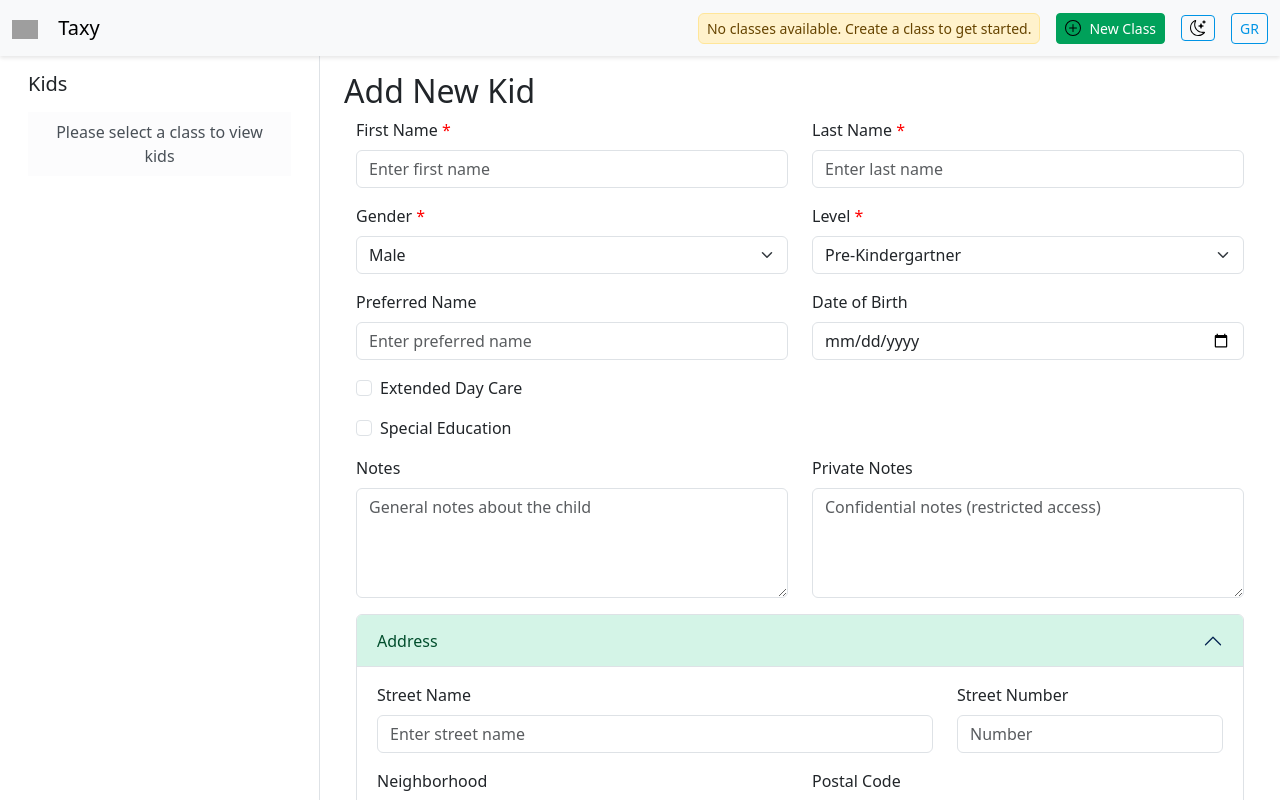
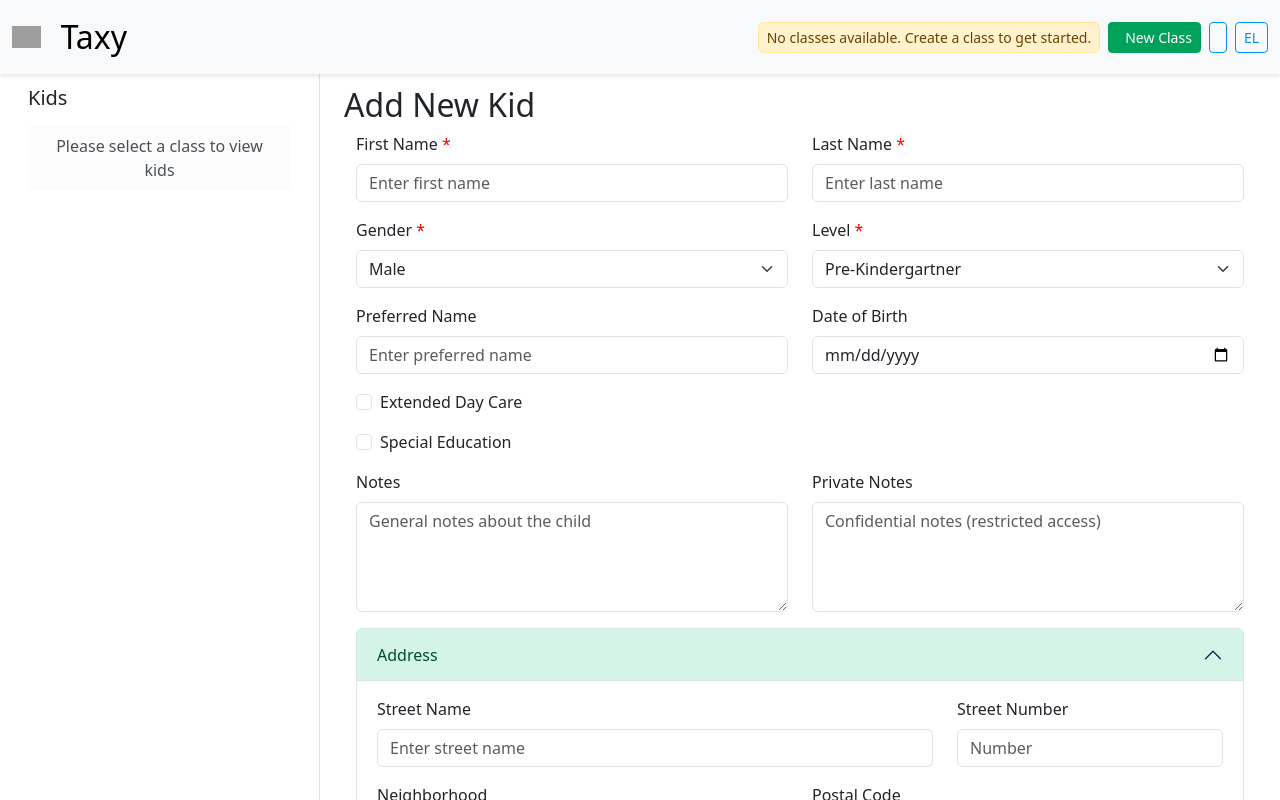
Before and after one commit to yannisf/taxy, a React (Vite) app: page /kids/add in a window 1280 px wide. Shown: the top 800 px of the page. Built offline with nearby package versions, Linux system fonts and the light colour scheme; grey boxes are pictures that could not be loaded.

Commit message:
Small improvements

```diff
--- a/src/App.css
+++ b/src/App.css
@@ -1,117 +1,3 @@
-#root {
-  max-width: 1280px;
-  margin: 0 auto;
-  padding: 2rem;
-  text-align: center;
+.content-container {
+  padding-top: 70px;
 }
-
-.logo {
-  height: 6em;
-  padding: 1.5em;
-  will-change: filter;
-  transition: filter 300ms;
-}
-.logo:hover {
-  filter: drop-shadow(0 0 2em #646cffaa);
-}
-.logo.react:hover {
-  filter: drop-shadow(0 0 2em #61dafbaa);
-}
-
-@keyframes logo-spin {
-  from {
-    transform: rotate(0deg);
-  }
-  to {
-    transform: rotate(360deg);
-  }
-}
-
-@media (prefers-reduced-motion: no-preference) {
-  a:nth-of-type(2) .logo {
-    animation: logo-spin infinite 20s linear;
-  }
-}
-
-.card {
-  padding: 2em;
-}
-
-.read-the-docs {
-  color: #888;
-}
-
-/* Left Panel Styles */
-.kid-list-item {
-  cursor: pointer;
-}
-
-.kid-list-item:hover {
-  background-color: rgba(0, 0, 0, 0.1) !important;
-}
-
-/* More specific selectors to override Bootstrap */
-.list-group-flush .kid-list-item:hover {
-  background-color: rgba(0, 0, 0, 0.1) !important;
-}
-
-.list-group .list-group-item.kid-list-item:hover {
-  background-color: rgba(0, 0, 0, 0.1) !important;
-}
-
-.kid-name-area {
-  cursor: pointer;
-}
-
-.kid-name-area * {
-  cursor: pointer;
-}
-
-.icon-button {
-  color: #6c757d;
-  border: none !important;
-}
-
-.icon-button:hover {
-  color: #495057;
-  background-color: transparent !important;
-}
-
-.delete-icon:hover {
-  color: #dc3545 !important;
-}
-
-.edit-icon:hover {
-  color: #0d6efd !important;
-}
-
-/* Icon Action Buttons - Consistent styling for all action buttons */
-.icon-action-button {
-  width: 40px;
-  height: 40px;
-  border-radius: 6px;
-  border: 1px solid;
-  transition: all 0.2s ease;
-  position: relative;
-}
-
-.icon-action-button:hover {
-  transform: translateY(-1px);
-  /* Removed box-shadow for clean design */
-}
-
-.icon-action-button:disabled {
-  opacity: 0.6;
-  cursor: not-allowed;
-  transform: none;
-  /* No shadow needed */
-}
-
-/* Ensure smooth transitions */
-.icon-button {
-  transition: color 0.2s ease;
-}
-
-.kid-list-item {
-  transition: background-color 0.2s ease;
-}
--- a/src/App.tsx
+++ b/src/App.tsx
@@ -23,6 +23,8 @@ import 'bootstrap/dist/css/bootstrap.min.css';
 // Import React Toastify CSS
 import 'react-toastify/dist/ReactToastify.css';
 
+import './App.css';
+
 const App: React.FC = () => {
   return (
     <ThemeProvider>
@@ -31,7 +33,7 @@ const App: React.FC = () => {
           <Router>
           <div className="App d-flex flex-column min-vh-100">
             <TopBar />
-            <Container fluid className="flex-grow-1">
+            <Container fluid className="flex-grow-1 content-container">
               <Row className="h-100">
                 <Col xs={3} className="left-panel-col border-end">
                   <LeftPanel />
--- a/src/components/common/LanguageSelector.tsx
+++ b/src/components/common/LanguageSelector.tsx
@@ -11,16 +11,11 @@ const LanguageSelector: React.FC = () => {
   };
 
   const getCurrentLanguageLabel = () => {
-    return i18n.language === 'en' ? 'EN' : 'GR';
+    return i18n.language === 'en' ? 'EN' : 'EL';
   };
 
   return (
-    <Button
-      variant="outline-secondary"
-      size="sm"
-      onClick={toggleLanguage}
-      title={`Switch to ${i18n.language === 'en' ? 'Greek' : 'English'}`}
-    >
+    <Button variant="outline-secondary" size="sm" onClick={toggleLanguage} title={`Switch to ${i18n.language === 'en' ? 'Greek' : 'English'}`}>
       {getCurrentLanguageLabel()}
     </Button>
   );
--- a/src/components/layout/TopBar.tsx
+++ b/src/components/layout/TopBar.tsx
@@ -60,14 +60,14 @@ const TopBar: React.FC = () => {
 
   return (
     <>
-      <Navbar bg={theme === 'light' ? 'light' : 'dark'} variant={theme === 'light' ? 'light' : 'dark'} expand="lg">
+      <Navbar fixed='top' bg={theme === 'light' ? 'light' : 'dark'} variant={theme === 'light' ? 'light' : 'dark'} expand="lg">
         <Container fluid>
-          <Navbar.Brand>
-            <img src="/logo.png" alt="Taxy Logo"   style={{ maxWidth: '10%', height: 'auto', paddingRight: '1em' }} />
-            {t('common:appName')}
-            </Navbar.Brand>
+          <Navbar.Brand className="d-flex align-items-center">
+            <img src="/logo.png" alt="Taxy Logo" style={{ maxWidth: '10%', height: 'auto', paddingRight: '1em' }}/>{' '}
+            <span className='fs-2'>{t('common:appName')}</span>
+          </Navbar.Brand>
 
-          <div className="d-flex align-items-center gap-3 ms-auto">
+          <div className="d-flex align-items-center gap-2 ms-auto">
             {!selectedClass && classes.length === 0 && (
               <Alert variant="warning" className="mb-0 py-1 px-2 small">
                 {t('classes:messages.noClassesAvailable')}
@@ -75,12 +75,7 @@ const TopBar: React.FC = () => {
             )}
 
             {classes.length > 0 && (
-              <Form.Select
-                value={selectedClass?.class_id || ''}
-                onChange={handleClassSelect}
-                style={{ width: '300px' }}
-                className="me-2"
-              >
+              <Form.Select value={selectedClass?.class_id || ''} onChange={handleClassSelect} style={{ width: '300px' }} className="me-2" >
                 <option value="">{t('classes:title.selectClass')}</option>
                 {classes.map(classObj => (
                   <option key={classObj.class_id} value={classObj.class_id}>
@@ -90,24 +85,13 @@ const TopBar: React.FC = () => {
               </Form.Select>
             )}
 
-            <Button
-              variant="primary"
-              size="sm"
-              onClick={() => setShowCreateModal(true)}
-              className="d-flex align-items-center gap-2"
-            >
-              <PlusCircle size={16} />
-              {t('classes:actions.newClass')}
+            <Button variant="primary" size="sm" onClick={() => setShowCreateModal(true)} className="d-flex align-items-center flex-nowrap gap-2" >
+                <PlusCircle/>
+                <span className="text-nowrap">{t('classes:actions.newClass')}</span>
             </Button>
 
-            <Button
-              variant="outline-secondary"
-              size="sm"
-              onClick={toggleTheme}
-              className="d-flex align-items-center"
-              title={theme === 'light' ? t('common:darkMode') : t('common:lightMode')}
-            >
-              {theme === 'light' ? <MoonStars size={16} /> : <Sun size={16} />}
+            <Button variant="outline-secondary" size="sm" onClick={toggleTheme} title={theme === 'light' ? t('common:darkMode') : t('common:lightMode')}>
+              {theme === 'light' ? <MoonStars/> : <Sun/>}
             </Button>
 
             <LanguageSelector />
@@ -115,12 +99,7 @@ const TopBar: React.FC = () => {
         </Container>
       </Navbar>
 
-      <ClassModal
-        show={showCreateModal}
-        onHide={() => setShowCreateModal(false)}
-        onSubmit={handleCreateClass}
-        loading={isCreating}
-      />
+      <ClassModal show={showCreateModal} onHide={() => setShowCreateModal(false)} onSubmit={handleCreateClass} loading={isCreating}/>
     </>
   );
 };
--- a/src/i18n/locales/el/common.json
+++ b/src/i18n/locales/el/common.json
@@ -41,8 +41,8 @@
     "editDetails": "Επεξεργασία στοιχείων παιδιού"
   },
   "gender": {
-    "male": "Αρσενικό",
-    "female": "Θηλυκό",
+    "male": "Αγόρι",
+    "female": "Κορίτσι",
     "other": "Άλλο",
     "selectGender": "Επιλέξτε φύλο"
   },
--- a/src/i18n/locales/el/kids.json
+++ b/src/i18n/locales/el/kids.json
@@ -19,14 +19,14 @@
   },
   "levels": {
     "selectLevel": "Επιλέξτε επίπεδο",
-    "preKindergarten": "Προνηπιαγωγείο",
-    "kindergarten": "Νηπιαγωγείο",
-    "kindergartenRepeating": "Νηπιαγωγείο (Επανάληψη)"
+    "preKindergarten": "Προνήπιο",
+    "kindergarten": "Νήπιο",
+    "kindergartenRepeating": "Επαναφοίτηση"
   },
   "levelDisplay": {
-    "pre-kindergartner": "Προνηπιαγωγείο",
-    "kindergartner": "Νηπιαγωγείο",
-    "kindergartner-repeating": "Νηπιαγωγείο (Επανάληψη)"
+    "pre-kindergartner": "Προνήπιο",
+    "kindergartner": "Νήπιο",
+    "kindergartner-repeating": "Επαναφοίτηση"
   },
   "actions": {
     "addKid": "Προσθήκη Παιδιού",
```
Also changed, not shown: 1 other file (tests, documents, lock files or other folders).
